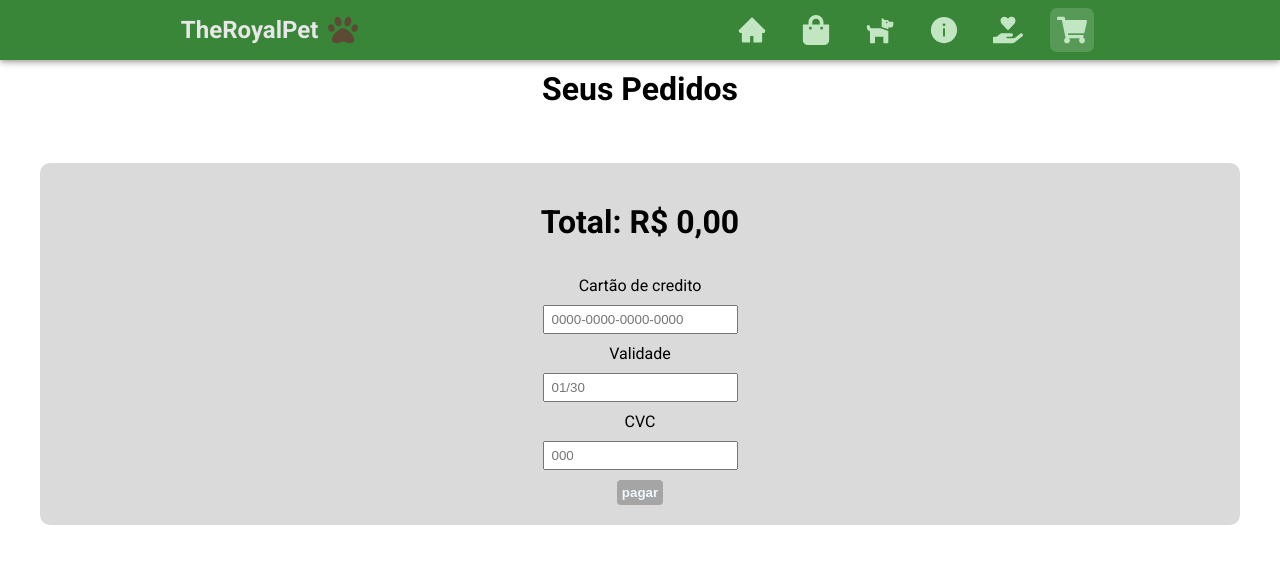
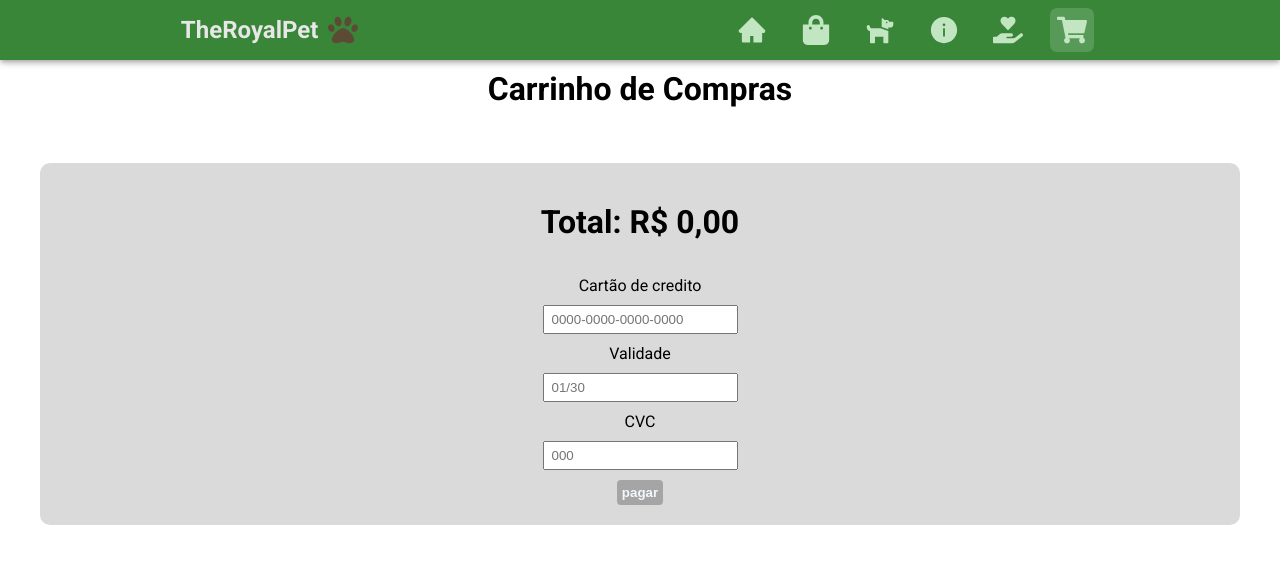
Before and after one commit to CarlosEduardoBotero/toti-petshop-final-project, a React (Create React App) app: page /cart in a window 1280 px wide. Shown: the top 564 px of the page. Built offline with nearby package versions, Linux system fonts and the light colour scheme; data requests are answered from the project's data file.

Commit message:
Change title

```diff
--- a/src/pages/SeusPedidos/SeusPedidos.jsx
+++ b/src/pages/SeusPedidos/SeusPedidos.jsx
@@ -127,7 +127,7 @@ const SeusPedidos = () => {
 
   return (
     <div className="seus-pedidos-container">
-      <h1>Seus Pedidos</h1>
+      <h1>Carrinho de Compras</h1>
       <div className="seus-pedidos-card-container">
         {cartData &&
           cartData.map((product) => (
```
